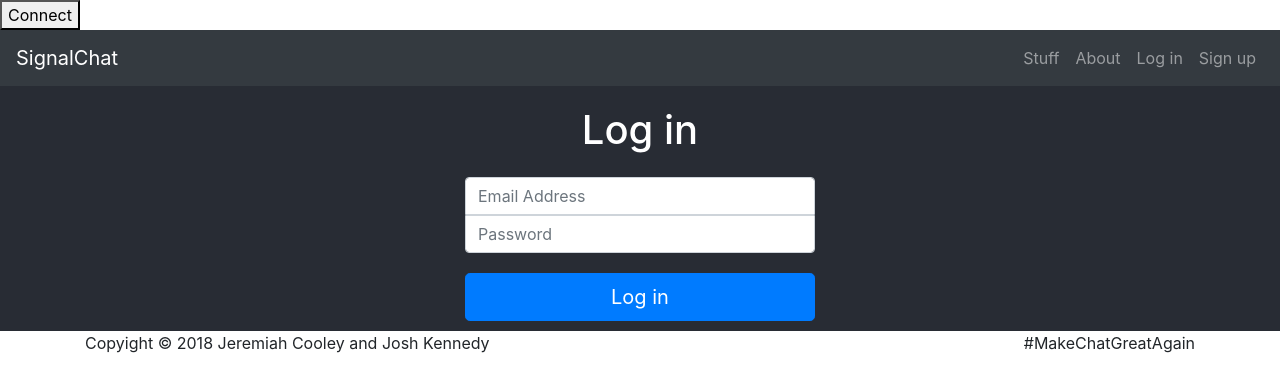
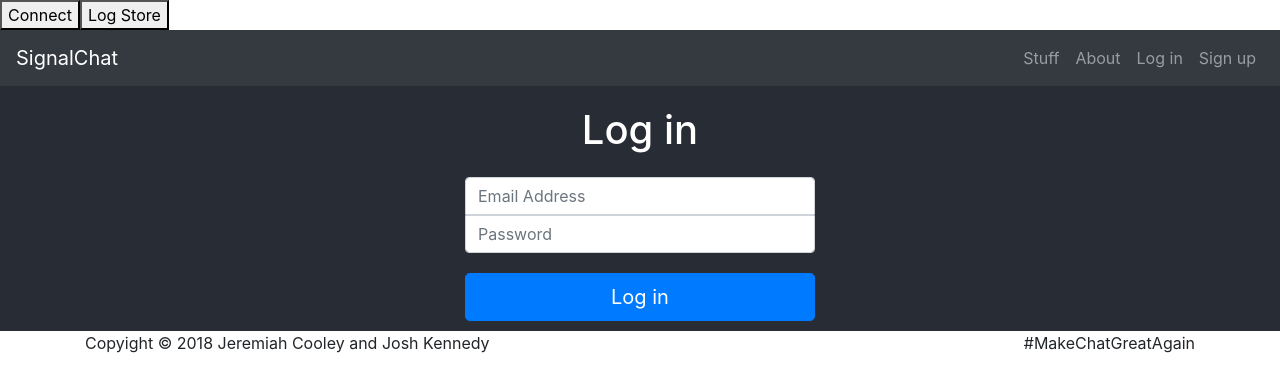
Before and after one commit to jlc1206/SignalChat-Frontend, a React (Create React App) app in the folder frontend/: page /login in a window 1280 px wide. Shown: the top 392 px of the page. Built offline with nearby package versions, Linux system fonts and the light colour scheme.

Commit message:
Add button

```diff
--- a/frontend/src/App.js
+++ b/frontend/src/App.js
@@ -69,6 +69,7 @@ class App extends Component {
             <Router history={history}>
               <div>
                 <button onClick={() => {store.dispatch(signalRConnect()).then(() => store.dispatch(signalRLoadMessages()))}}>Connect</button>
+                <button onClick={() => {console.log(store.getState().messages)}}>Log Store</button>
                 <Navigation />
                 <MainRoutes />
               </div>
```
